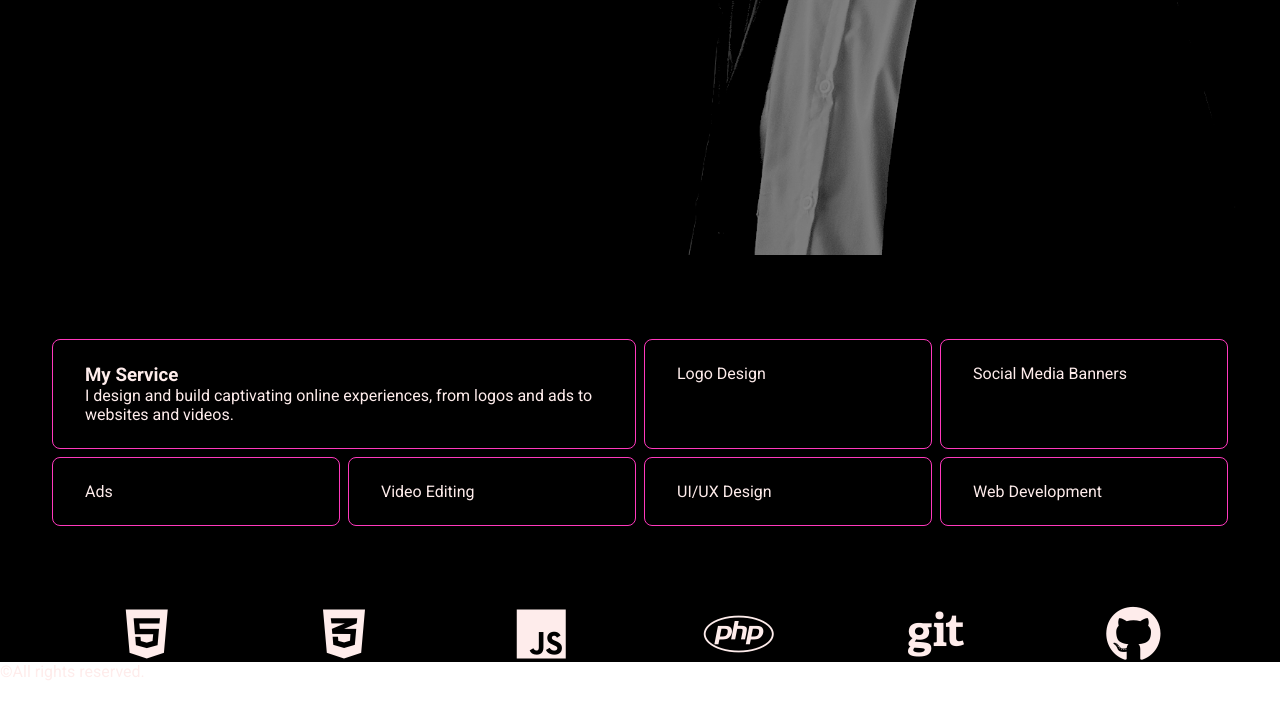
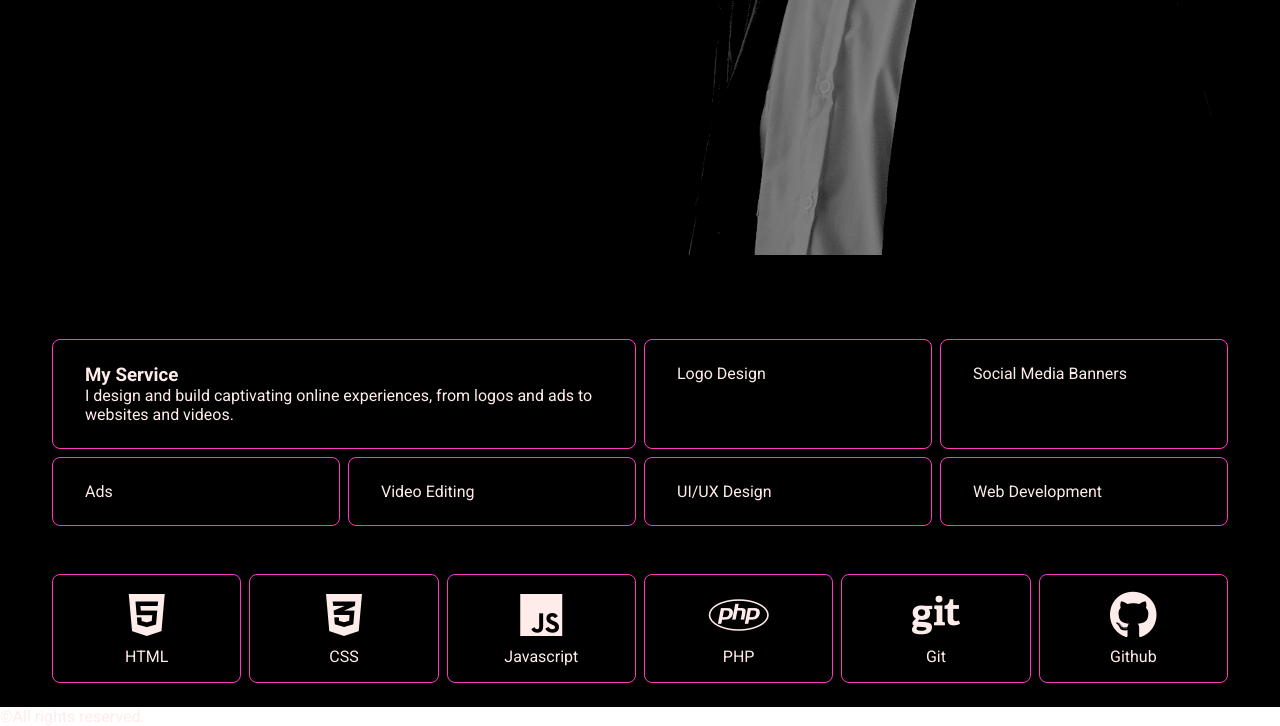
Before and after one commit to Drinisit/my-first-website, a plain HTML site: page index.html in a window 1280 px wide. Shown: the part 573-1299 px from the top of the page. Before the commit the page ends 1254 px from the top, so only its background shows below. Drawn offline with Linux system fonts and the light colour scheme.

Commit message:
Fix: skill cards responsive

```diff
--- a/index.html
+++ b/index.html
@@ -80,21 +80,27 @@
                 <div class="skill-cards">
                     <div class="card-logo">
                         <i class="fa-brands fa-html5"></i>
+                        <p>HTML</p>
                     </div>
                     <div class="card-logo">
                         <i class="fa-brands fa-css3-alt"></i>
+                        <p>CSS</p>
                     </div>
                     <div class="card-logo">
                         <i class="fa-brands fa-js"></i>
+                        <p>Javascript</p>
                     </div>
                     <div class="card-logo">
                         <i class="fa-brands fa-php"></i>
+                        <p>PHP</p>
                     </div>
                     <div class="card-logo">
                         <i class="fa-brands fa-git"></i>
+                        <p>Git</p>
                     </div>
                     <div class="card-logo">
                         <i class="fa-brands fa-github"></i>
+                        <p>Github</p>
                     </div>
 
                 </div>
--- a/style.css
+++ b/style.css
@@ -153,27 +153,32 @@ li a:hover{
 
 .skill-cards{
     display: flex;
+    flex-wrap: wrap;
     gap: 0.5rem;
 }
 
 .card-logo{
-    width: 200px;
+    width: 100px;
+    flex-grow: 1;
+    padding: 1rem 0;
+    border: 1px solid var(--secondary-font);
     border-radius: 0.5rem;
     text-align: center;
     justify-content: center;
+}
 
+.card-logo:hover i{
+    color: var(--secondary-font);
 }
 
 .card-logo i{
-    font-size: 3.5rem;
+    font-size: 2rem;
     color: var(--primary-font);
 }
 
-.card-logo i:hover{
-    color: var(--secondary-font);
-
+.card-logo p{
+    margin-top: 0.5rem;
 }
-
 
 .card{
     border: 1px solid var(--secondary-font);
@@ -190,6 +195,12 @@ li a:hover{
     .card{
         padding: 0.5 1rem;
     }
+    .card-logo{
+        width: 150px;
+    }
+    .card-logo i{
+        font-size: 3rem;
+    }
 }
 @media screen and (min-width: 441px){
     .service-cards{
@@ -199,6 +210,9 @@ li a:hover{
     }
     .card{
         margin-bottom: 0;
+    }
+    .skill-content{
+        margin-top: 0.5rem;
     }
 }
 
@@ -235,7 +249,7 @@ li a:hover{
 
     /* service css */
     .service-content{
-        padding: 5rem 2rem;
+        padding: 1rem 2rem;
 
     }
     .service-cards{
@@ -246,6 +260,10 @@ li a:hover{
         grid-column-start: 2;
         grid-row-start: 2;
         grid-row:span 1;
+    }
+
+    .skill-cards{
+        padding: 1.5rem 0;
     }
 }
 
@@ -258,4 +276,9 @@ li a:hover{
         width: 590px;
         margin-left: 1rem;
     }
+
+    .service-content{
+        padding-top: 5rem;
+
+    }
 }
```
